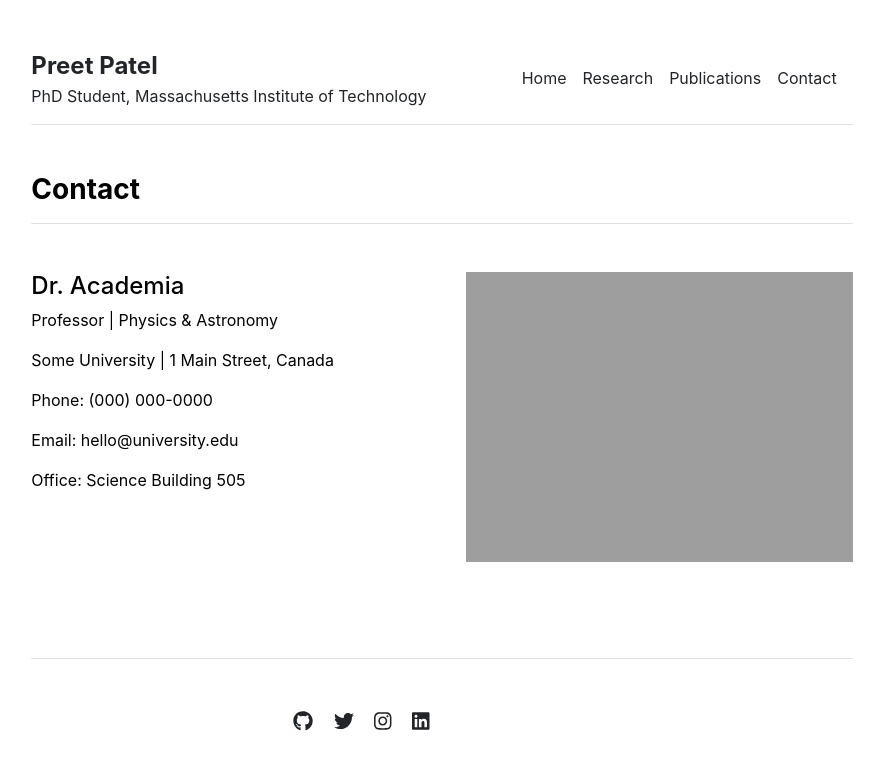
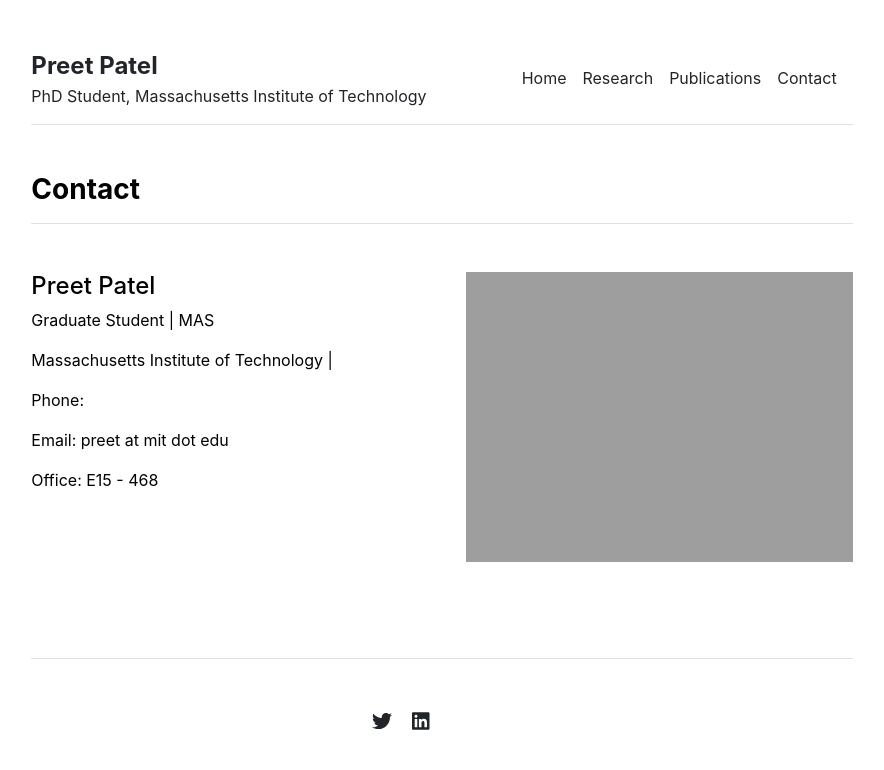
Before and after one commit to preet-mit/preet-mit, a Jekyll site: the page built from contact.md, in a window 1280 px wide. Shown: the top 770 px of the page, without its empty margins (198-1082 px from the left). Built offline with Jekyll 4.4.1, drawn with Linux system fonts in a browser that asks for light colours.

Commit message:
Update settings.yml

```diff
--- a/_data/settings.yml
+++ b/_data/settings.yml
@@ -18,10 +18,10 @@ courses:
 - {name: 'Stellar Structures', url: 'stellar-structures'}
 
 social:
-- {icon: 'github', link: 'https://github.com/LeNPaul'}
-- {icon: 'twitter', link: 'https://twitter.com/paululele'}
-- {icon: 'instagram', link: 'https://instagram.com/paululele'}
-- {icon: 'linkedin', link: 'https://linkedin.com/in/lenpaul'}
+#- {icon: 'github', link: 'https://github.com/LeNPaul'}
+- {icon: 'twitter', link: 'https://twitter.com/'}
+#- {icon: 'instagram', link: 'https://instagram.com/paululele'}
+- {icon: 'linkedin', link: 'https://linkedin.com/'}
 
 contacts:
-- {name: 'Dr. Academia', title: 'Professor', department: 'Physics & Astronomy', institution: 'Some University', institution_address: '1 Main Street, Canada', phone: '(000) 000-0000', email: 'hello@university.edu', office: 'Science Building 505', image: 'assets/img/contact.jpg'}
+- {name: 'Preet Patel', title: 'Graduate Student', department: 'MAS', institution: 'Massachusetts Institute of Technology', email: 'preet at mit dot edu', office: 'E15 - 468', image: 'assets/img/contact.jpg'}
```
